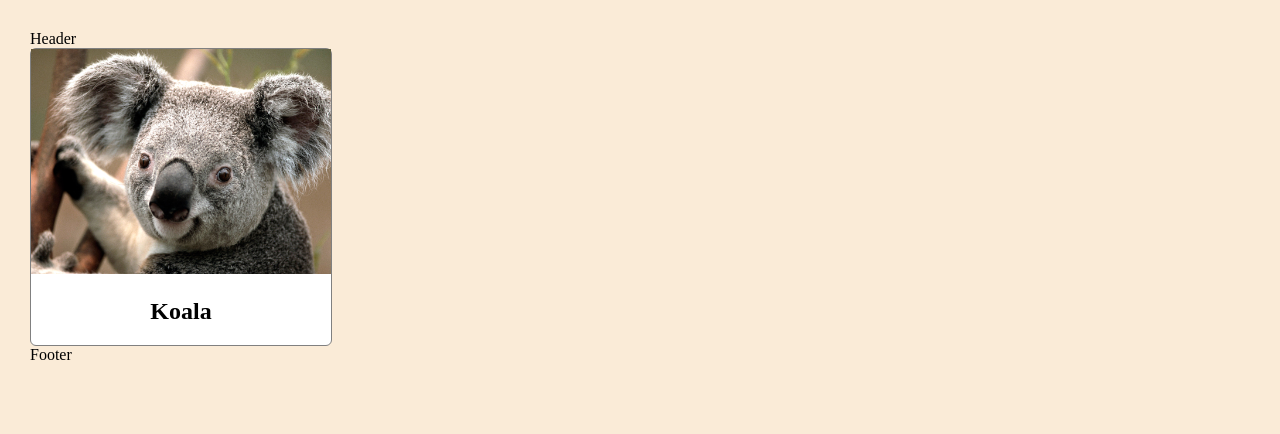
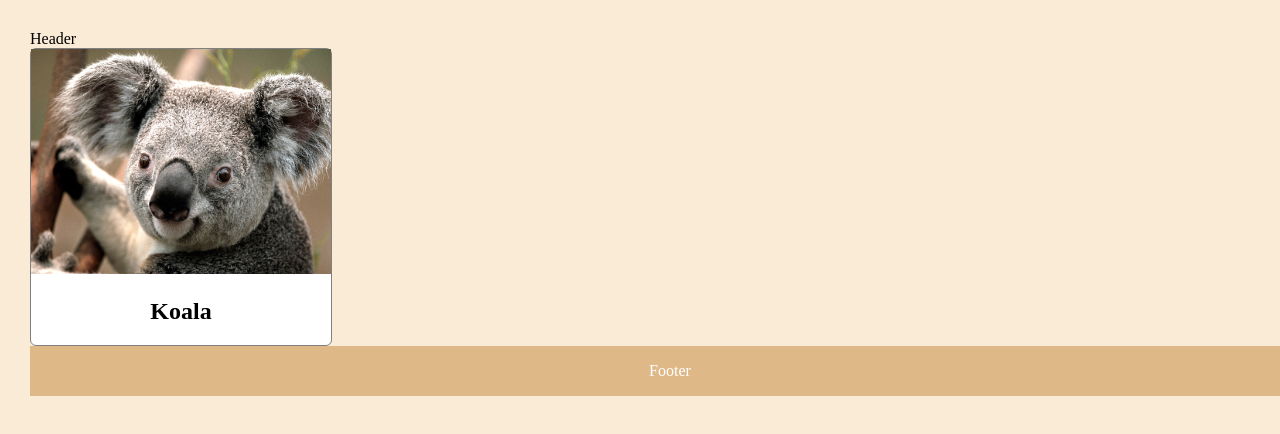
Before and after one commit to berthaanggita17/my-repo-from-remote, a plain HTML site: page index.html in a window 1280 px wide. Shown: the top 434 px of the page. Drawn offline with Linux system fonts and the light colour scheme.

Commit message:
no message

```diff
--- a/style.css
+++ b/style.css
@@ -20,11 +20,15 @@ body {
     text-align: center;
 }
 
-<<<<<<< HEAD
 #footer{
-=======
+    width: 100%;
+    height: 50px;
+    line-height: 50px;
+    background-color: burlywood;
+    text-align: center;
+    color: white;
+
 #header{
->>>>>>> development-1.0
     width: 100%;
     height: 50px;
     line-height: 50px;
```
